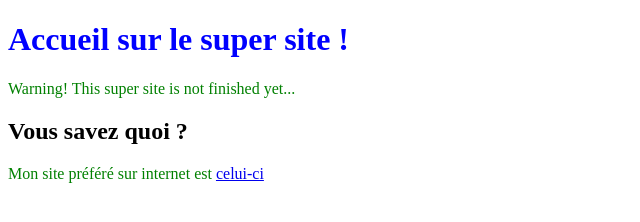
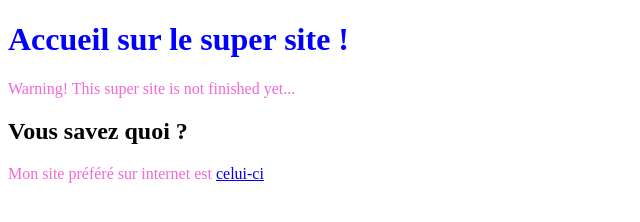
Before and after one commit to BulleDeau/activite_3-collaboration, a plain HTML site: page index.html in a window 1280 px wide. Shown: the whole page, without its empty margins (0-640 px from the left). Drawn offline with Linux system fonts and the light colour scheme.

Commit message:
paragraphe en rose

```diff
--- a/style.css
+++ b/style.css
@@ -3,6 +3,5 @@ h1 {
 }
 
 p {
-    color: green;
+    color: rgb(244, 103, 213);
 }
-/* TODO 1b: changer la couleur des paragraphes */
```
